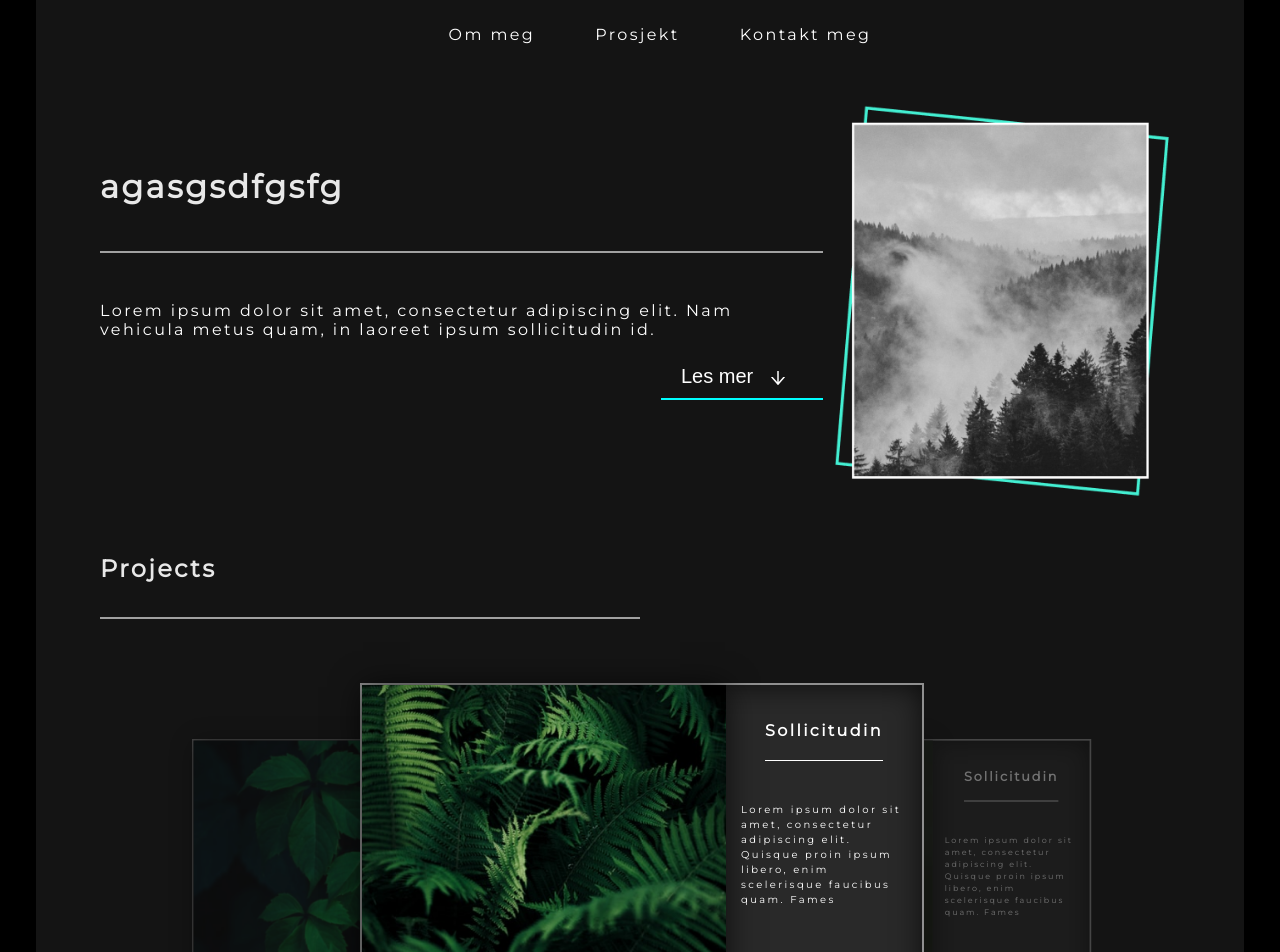
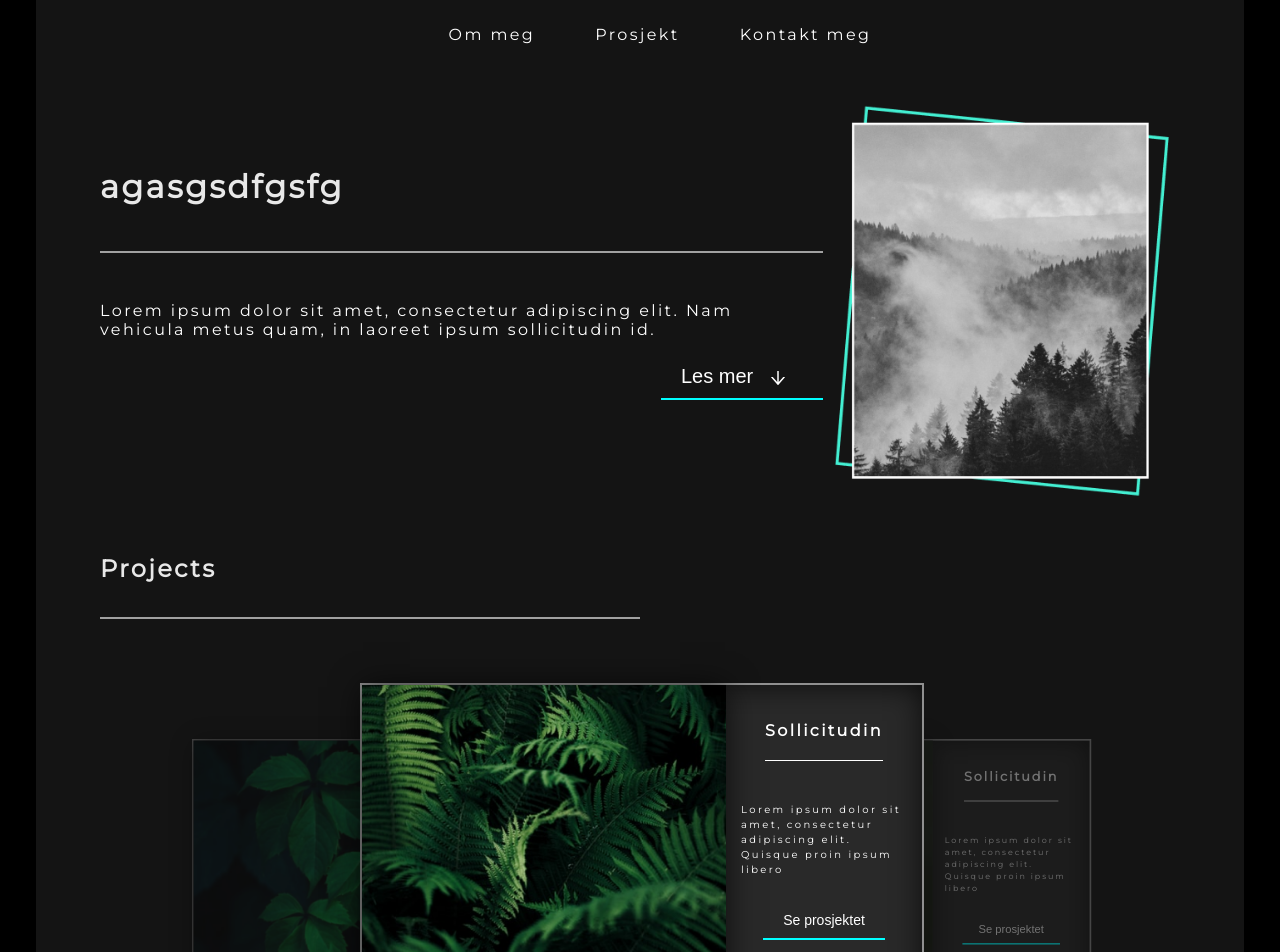
Before and after one commit to Sondre94/Portfolio, a React (Create React App) app: page / in a window 1280 px wide. Shown: the top 952 px of the page. Built offline with nearby package versions, Linux system fonts and the light colour scheme.

Commit message:
added button to project cards

```diff
--- a/src/components/projects-section-files/carousel.jsx
+++ b/src/components/projects-section-files/carousel.jsx
@@ -1,4 +1,5 @@
 import "./carousel.css";
+import { StyledProjectCardButton } from "../../styles";
 import { useState } from "react";
 
 export default function Carousel() {
@@ -45,9 +46,12 @@ export default function Carousel() {
                 <h3>Sollicitudin</h3>
                 <p>
                   Lorem ipsum dolor sit amet, consectetur adipiscing elit.
-                  Quisque proin ipsum libero, enim scelerisque faucibus quam.
-                  Fames{" "}
+                  Quisque proin ipsum libero{" "}
                 </p>
+                <StyledProjectCardButton>
+                  {" "}
+                  Se prosjektet
+                </StyledProjectCardButton>
               </div>
             </div>
           </label>
@@ -61,9 +65,12 @@ export default function Carousel() {
                 <h3>Sollicitudin</h3>
                 <p>
                   Lorem ipsum dolor sit amet, consectetur adipiscing elit.
-                  Quisque proin ipsum libero, enim scelerisque faucibus quam.
-                  Fames{" "}
+                  Quisque proin ipsum libero{" "}
                 </p>
+                <StyledProjectCardButton>
+                  {" "}
+                  Se prosjektet
+                </StyledProjectCardButton>
               </div>
             </div>
           </label>
@@ -77,9 +84,12 @@ export default function Carousel() {
                 <h3>Sollicitudin</h3>
                 <p>
                   Lorem ipsum dolor sit amet, consectetur adipiscing elit.
-                  Quisque proin ipsum libero, enim scelerisque faucibus quam.
-                  Fames{" "}
+                  Quisque proin ipsum libero{" "}
                 </p>
+                <StyledProjectCardButton>
+                  {" "}
+                  Se prosjektet
+                </StyledProjectCardButton>
               </div>
             </div>
           </label>
--- a/src/styles.js
+++ b/src/styles.js
@@ -75,6 +75,16 @@ const StyledButton = styled.button`
   padding: 10px 20px;
 `;
 
+const StyledProjectCardButton = styled.button`
+  background: transparent;
+  border: none;
+  border-bottom: 2px solid cyan;
+  color: rgba(255, 255, 255);
+  float: right;
+  font-size: 14px;
+  padding: 10px 20px;
+`;
+
 export {
   MainContent,
   StyledNavBar,
@@ -85,4 +95,5 @@ export {
   HeaderContainerLeft,
   StyledButton,
   SectionTitleH3,
+  StyledProjectCardButton,
 };
```
